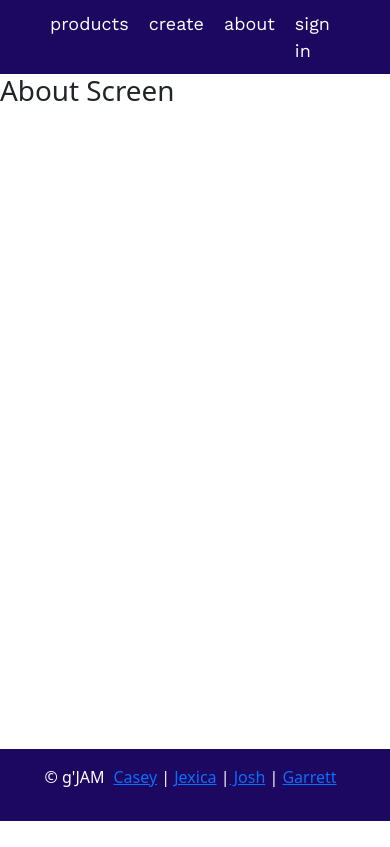
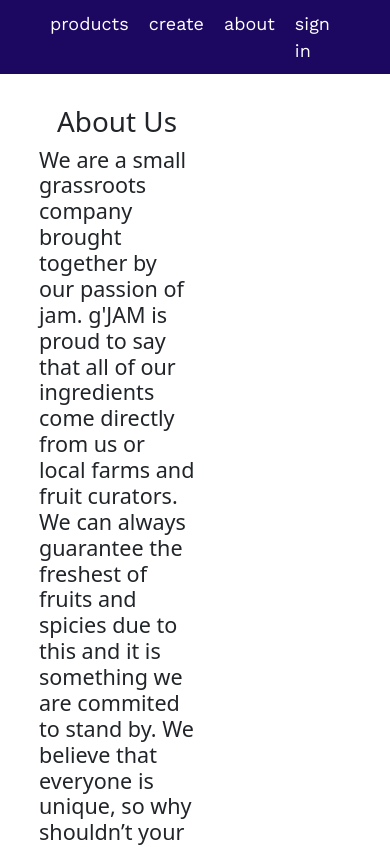
Before and after one commit to xicaz/gjam-app, a React (Create React App) app in the folder client/: page /about in a window 390 px wide. Shown: the top 847 px of the page. Built offline with nearby package versions, Linux system fonts and the light colour scheme.

Commit message:
still need to fix responsive, but About pretty much done

```diff
--- a/client/src/screens/About/About.css
+++ b/client/src/screens/About/About.css
@@ -0,0 +1,87 @@
+.about-container {
+  display: -ms-flexbox;
+  display: -webkit-flex;
+  display: flex;
+  -webkit-flex-direction: column;
+  -ms-flex-direction: column;
+  flex-direction: column;
+  -webkit-flex-wrap: nowrap;
+  -ms-flex-wrap: nowrap;
+  flex-wrap: nowrap;
+  -webkit-justify-content: flex-start;
+  -ms-flex-pack: start;
+  justify-content: flex-start;
+  -webkit-align-content: center;
+  -ms-flex-line-pack: center;
+  align-content: center;
+  -webkit-align-items: center;
+  -ms-flex-align: center;
+  align-items: center;
+  margin: 0 auto;
+  width: 80%;
+  margin-top: 4%;
+}
+
+.first-about {
+  display: flex;
+  margin-top: 5%;
+}
+
+.info-about {
+  display: flex;
+  flex-direction: column;
+  align-items: center;
+  width: 50%;
+  margin-right: 3%;
+}
+
+.first-image {
+  width: 45%;
+}
+
+.second-about {
+  display: flex;
+  margin-top: 5%;
+  margin-bottom: 5%;
+}
+
+.info-process {
+  display: flex;
+  flex-direction: column;
+  align-items: center;
+  width: 50%;
+  margin-left: 3%;
+}
+
+.second-image {
+  width: 45%;
+}
+
+@media only screen and (max-with: 900px) {
+  .first-image {
+    width: 25%;
+  }
+  .second-image {
+    width: 25%;
+  }
+}
+
+@media only screen and (max-width: 600px) {
+  .first-about {
+    display: flex;
+    flex-direction: column;
+  }
+
+  .second-about {
+    display: flex;
+    flex-direction: column;
+  }
+
+  .first-image {
+    width: 80%;
+  }
+
+  .second-image {
+    width: 80%;
+  }
+}
--- a/client/src/screens/About/About.jsx
+++ b/client/src/screens/About/About.jsx
@@ -1,9 +1,74 @@
 import Layout from "../../components/Layout/Layout"
-
+import "./About.css"
 export default function About(props) {
   return (
     <Layout user={props.user}>
-      <h1>About Screen</h1>
+      <div className="about-container">
+        <div className="first-about">
+          <div className="info-about">
+            <h1>About Us</h1>
+            <h4>
+              We are a small grassroots company brought together by our passion
+              of jam. g'JAM is proud to say that all of our ingredients come
+              directly from us or local farms and fruit curators. We can always
+              guarantee the freshest of fruits and spicies due to this and it is
+              something we are commited to stand by. We believe that everyone is
+              unique, so why shouldn’t your jam be unique too? GJAM began one
+              day right in our backyards when we were pushed to action by the
+              over sugared, super overpreserved jams that saturate the market
+              today. Grab any store brand and dip a spoon in and enjoy your
+              single scoop sugar overdose. Then taste ours once you have
+              recovered and the decision will be made for you, you will never go
+              back! The one thing we hear most from our satisified customers is
+              that they do not expierence the cloying taste that is so often
+              assosicated with store brand. Basically ours is better in
+              everyway. Our jam is a must for any health food snob that can't go
+              a day without telling someone how they should switch over to
+              organic and locally sourced so they can get that brief sense of
+              superiorty that brightens an otherwise dull life for a just a
+              moment.
+            </h4>
+          </div>
+          <img
+            className="first-image"
+            src="https://i.imgur.com/48ffGSy.png"
+            alt="picture of jam"
+          />
+        </div>
+        <div className="second-about">
+          <img
+            className="second-image"
+            src="https://i.imgur.com/48ffGSy.png"
+            alt="picture of jam"
+          />
+          <div className="info-process">
+            <h1>Our Process</h1>
+            <h4>
+              Our superb chef Josh curates all of our jam flavors by combining
+              his knowledge of great flavor combinations with his obsession for
+              taking risks. We spend time in the completely seperate test
+              kitchen for awhile, then the products, if not taking from our own
+              garden, are procured through local farmers, supporting our region
+              and sticking it to the corporations. Believe it or not, canning
+              our jams is the most important step in our process. Every single
+              jam is jarred by our jam-jarring expert Jexica. The jars are
+              sanatized and filled in hot, and then we stick it upside down for
+              awhile. Why do we do this? Basically sanatation and it prevents
+              oxygen from getting into our stellar jam. This makes it possible
+              for the jars to sit on a shelf for up to a year without spoiling.
+              But honestly, if our jam sits on your shelf for up to a year just
+              lose our number, we don't want your business. All of jams are made
+              by hand by Casey in very small batches. We cook our jams in one of
+              two ways: slow cooking, to produce a thick buttery spread, or
+              quick cooking, to retain as much color and flavor in the fruit as
+              possible. We add no sugar, gone with the pectin and we will
+              literally die before putting preservatives in our jam. Enjoy with
+              a spoon, spread on toast or bread. Or Garrett's personal favorite,
+              just open it and use your hand as a scoop.
+            </h4>
+          </div>
+        </div>
+      </div>
     </Layout>
   )
 }
```
